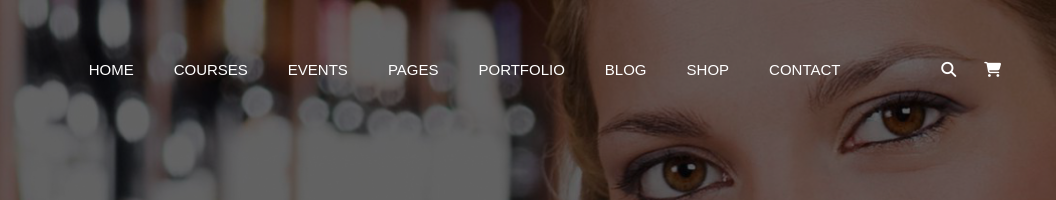
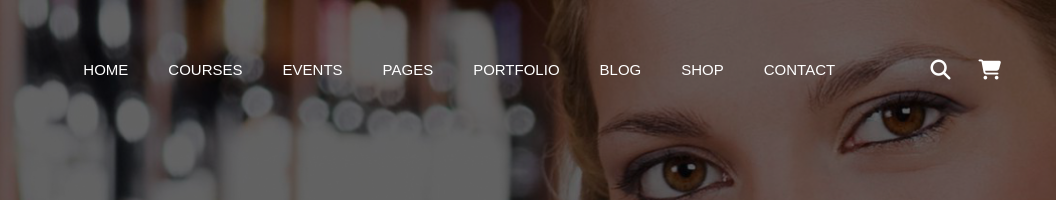
Before and after one commit to Nghia11205/f8-zoom-day-9, a plain HTML site: page contact.html in a window 1280 px wide. Shown: the top 200 px of the page, 224-1280 px from the left. Drawn offline with Linux system fonts and the light colour scheme.

Commit message:
Sửa các button

```diff
--- a/css/styles.css
+++ b/css/styles.css
@@ -116,7 +116,8 @@ h1,h2,h3,h4,h5,h6{
     margin: 0 28px 0 8px;
 }
 .user-action__btn{
-    color:var(--white)
+    color:var(--white);
+    font-size: 2rem;;
 }
 .user-action__search{
     position: relative;
```
